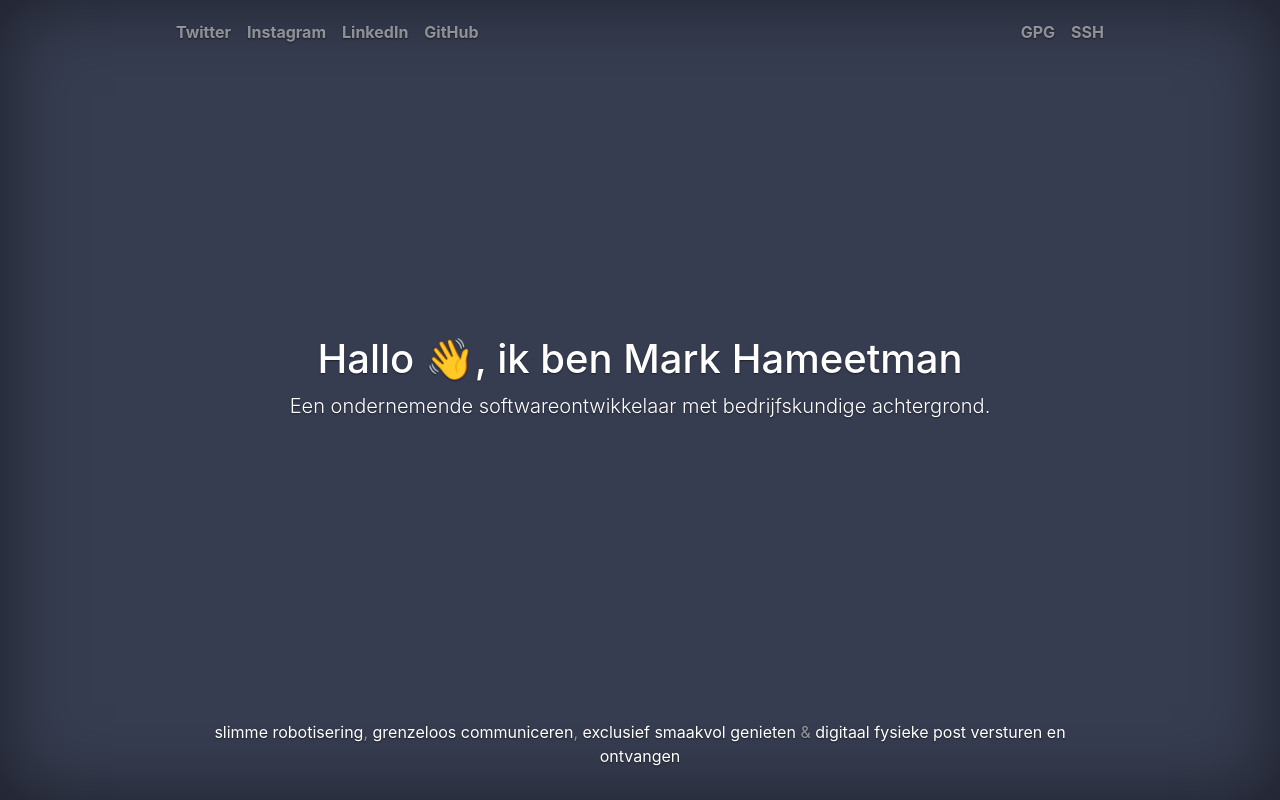
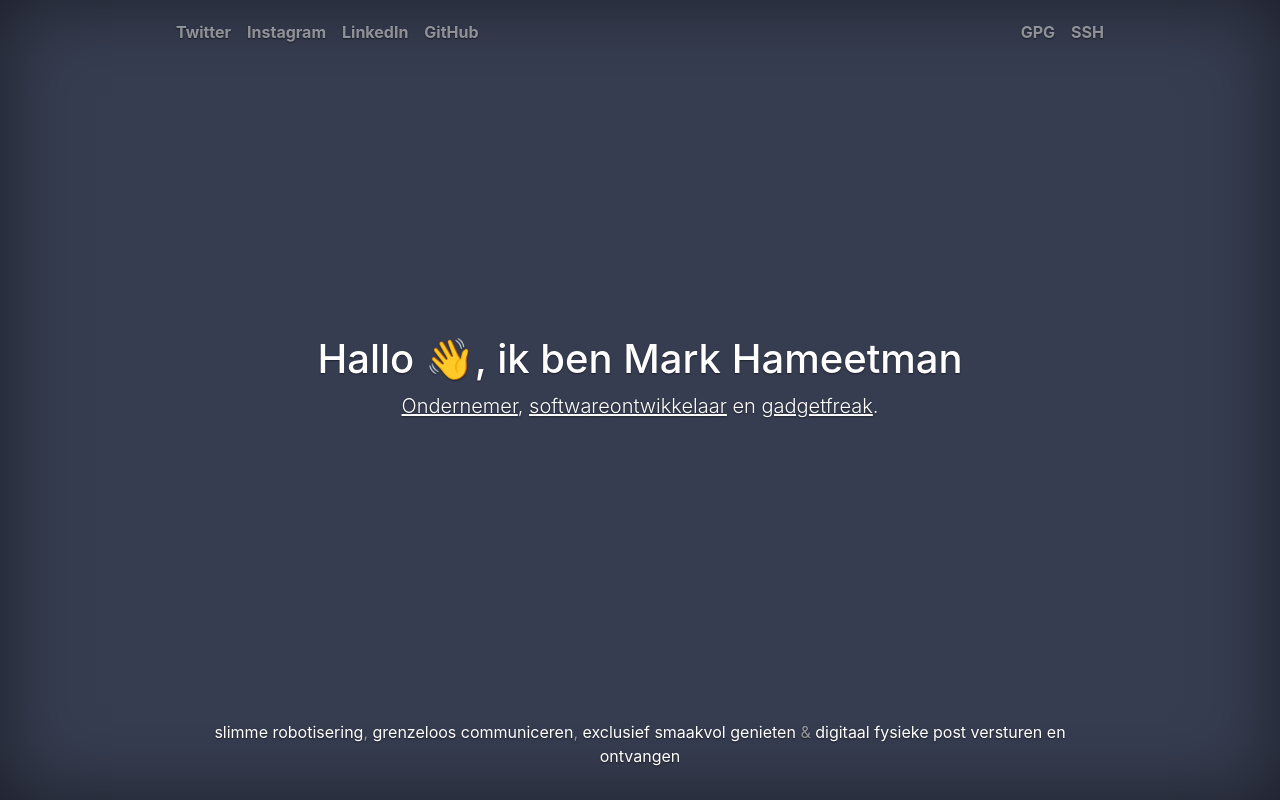
Before and after one commit to markhameetman/markhameetman.github.io, a plain HTML site: page index.html in a window 1280 px wide. Drawn offline with nearby package versions, Linux system fonts and the light colour scheme.

Commit message:
ondertitel veranderd

```diff
--- a/index.html
+++ b/index.html
@@ -33,7 +33,7 @@
         <main role="main" class="inner cover">
             <h1 class="cover-heading">Hallo 👋, ik ben Mark Hameetman</h1>
             <p class="lead">
-                Een ondernemende softwareontwikkelaar met bedrijfskundige achtergrond.
+                <a href="https://grivosholding.nl" target="_blank">Ondernemer</a>, <a href="https://bureau.partners" target="_blank">softwareontwikkelaar</a> en <a href="https://twitter.com/markhameetman" target="_blank">gadgetfreak</a>.
             </p>
         </main>
 
--- a/style.css
+++ b/style.css
@@ -109,3 +109,7 @@ body {
 .mastfoot {
   color: rgba(255, 255, 255, .5);
 }
+
+.lead a {
+    text-decoration: underline;
+}
```
